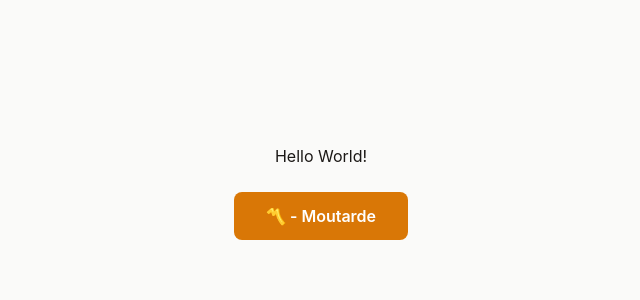
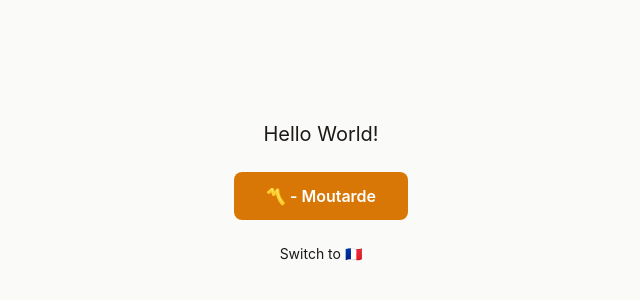
Before and after one commit to JulienDreamDev/moutarde, a React (Vite) app in the folder moutarde-front/: page / in a window 1280 px wide. Shown: the part 208-508 px from the top of the page, without its empty margins (319-959 px from the left). Built offline with nearby package versions, Linux system fonts and the light colour scheme.

Commit message:
feat: toggling between french and english done

```diff
--- a/moutarde-front/src/App.tsx
+++ b/moutarde-front/src/App.tsx
@@ -26,14 +26,28 @@ function App() {
     localStorage.setItem("theme", newTheme);
   };
 
+  const toggleLanguage = () => {
+    const newLanguage = i18n.language === "en" ? "fr" : "en";
+    i18n.changeLanguage(newLanguage);
+    localStorage.setItem("language", newLanguage);
+  };
+
   return (
     <div className="flex min-h-screen flex-col items-center justify-center gap-6">
-      <h1>{t("common.welcome")}</h1>
+      <h1 className="text-xl">{t("common.welcome")}</h1>
       <button
-        className="bg-moutarde-600 hover:bg-moutarde-500 rounded-lg px-8 py-3 font-semibold text-white transition-colors"
+        className="bg-moutarde-600 hover:bg-moutarde-500 cursor-pointer rounded-lg px-8 py-3 font-semibold text-white transition-colors"
         onClick={toggleTheme}
       >
         〽️ - Moutarde
+      </button>
+      <button
+        className="cursor-pointer text-sm hover:underline"
+        onClick={toggleLanguage}
+      >
+        {t("language.toggle", {
+          language: i18n.language === "en" ? "🇫🇷" : "🇬🇧",
+        })}
       </button>
     </div>
   );
--- a/moutarde-front/src/i18n/index.ts
+++ b/moutarde-front/src/i18n/index.ts
@@ -2,13 +2,17 @@ import i18n from "i18next";
 import { initReactI18next } from "react-i18next";
 import en from "./locales/en.json";
 import fr from "./locales/fr.json";
+
+const savedLanguage = localStorage.getItem("language");
+const navigatorLanguage = navigator.language.split("-")[0];
+const defaultLanguage = savedLanguage || navigatorLanguage || "en";
 
 i18n.use(initReactI18next).init({
   resources: {
     en: { translation: en },
     fr: { translation: fr },
   },
-  defaultNS: "translation",
+  lng: defaultLanguage,
   fallbackLng: "en",
   interpolation: {
     escapeValue: false,
--- a/moutarde-front/src/i18n/locales/en.json
+++ b/moutarde-front/src/i18n/locales/en.json
@@ -1,5 +1,10 @@
 {
   "common": {
     "welcome": "Hello World!"
+  },
+  "language": {
+    "english": "English",
+    "french": "French",
+    "toggle": "Switch to {{language}}"
   }
 }
--- a/moutarde-front/src/i18n/locales/fr.json
+++ b/moutarde-front/src/i18n/locales/fr.json
@@ -1,5 +1,10 @@
 {
   "common": {
     "welcome": "Bienvenue!"
+  },
+  "language": {
+    "english": "Anglais",
+    "french": "Français",
+    "toggle": "Passer en {{language}}"
   }
 }
```
